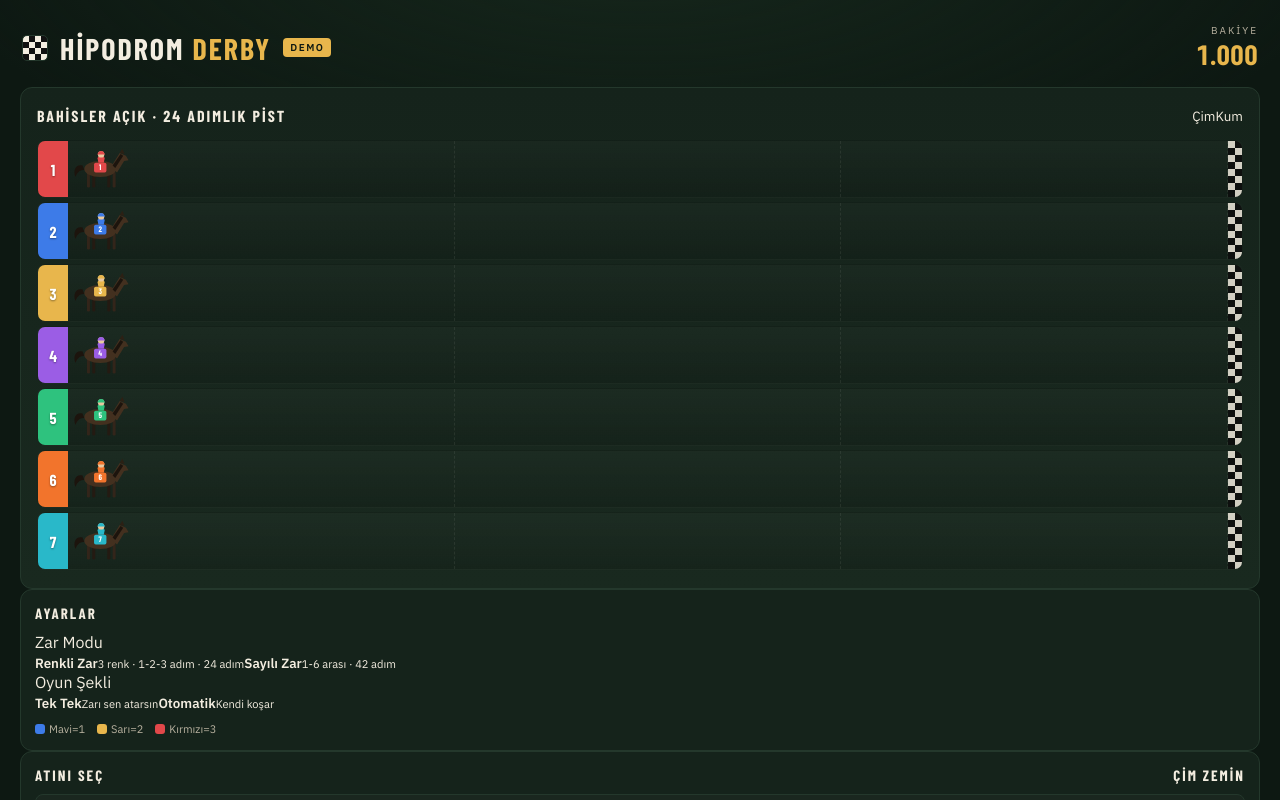
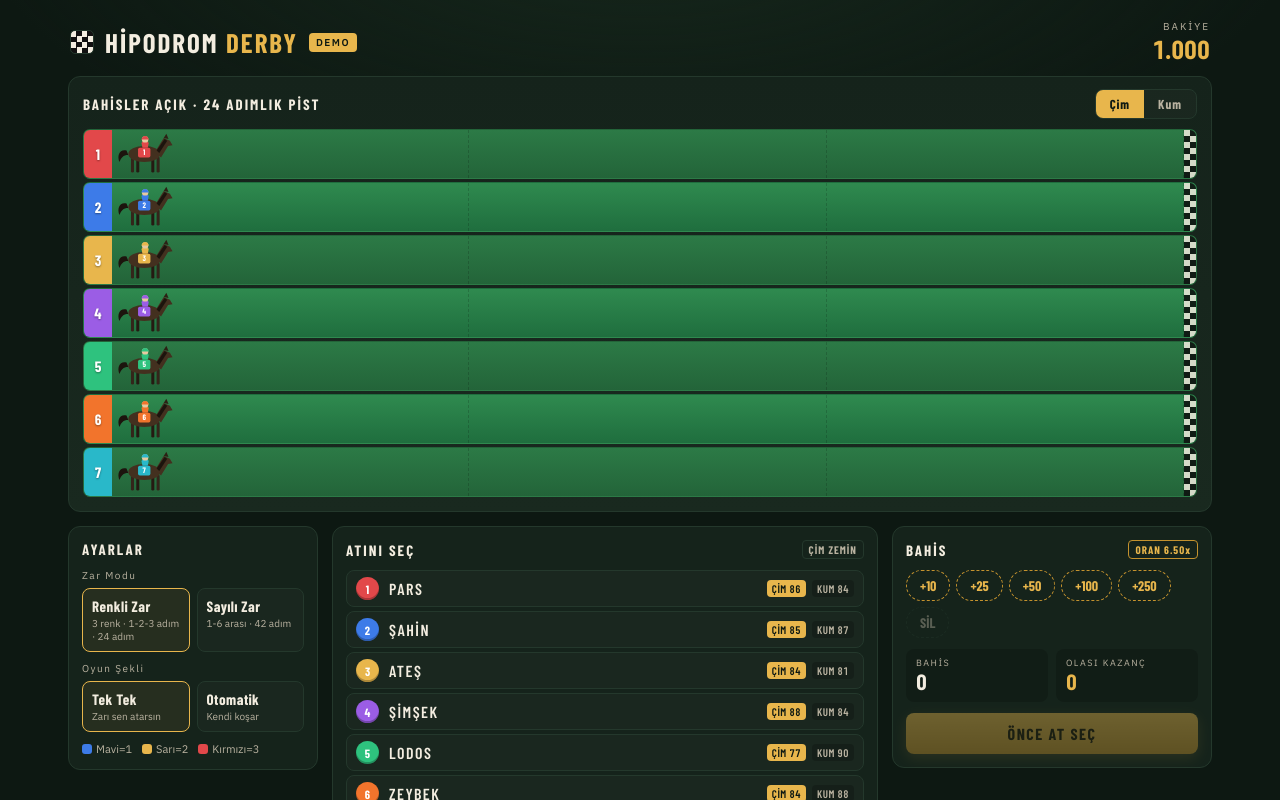
Before and after one commit to nuvlt/hipodrom-derby, a React (Vite) app: page / in a window 1280 px wide. Shown: the top 800 px of the page. Built offline with nearby package versions, Linux system fonts and the light colour scheme; a web font is replaced by a local one.

Commit message:
Refactor styles in styles.css for consistency

```diff
--- a/src/styles.css
+++ b/src/styles.css
@@ -1,12 +1,5 @@
 /* ==================================================================
    HİPODROM DERBY — gece hipodromu teması
-   Palet:
-   --turf      #0D1812  koyu çim (zemin)
-   --dirt      #15231B  pist şeridi
-   --line      #24382C  çizgiler
-   --ivory     #F3EDE0  fildişi (zar, yazı)
-   --gold      #E8B64C  pirinç/kupa altını (vurgu)
-   --blood     #E2484A  kırmızı (kayıp / kırmızı zar)
    ================================================================== */
 
 :root {
@@ -26,89 +19,46 @@
 }
 
 * { box-sizing: border-box; margin: 0; padding: 0; }
-
 html, body, #root { height: 100%; }
 
 body {
-  background:
-    radial-gradient(1200px 500px at 50% -10%, #16271c 0%, transparent 60%),
-    var(--turf);
+  background: radial-gradient(1100px 460px at 50% -10%, #16271c 0%, transparent 60%), var(--turf);
   color: var(--ivory);
   font-family: var(--body);
   -webkit-font-smoothing: antialiased;
 }
 
 button { font-family: inherit; cursor: pointer; border: none; background: none; color: inherit; }
-button:disabled { cursor: not-allowed; opacity: 0.45; }
+button:disabled { cursor: not-allowed; opacity: 0.42; }
 button:focus-visible { outline: 2px solid var(--gold); outline-offset: 2px; }
 
-.app {
-  max-width: 1280px;
-  margin: 0 auto;
-  padding: 18px 20px 40px;
-}
+.app { max-width: 1180px; margin: 0 auto; padding: 16px 18px 30px; }
 
 /* ---------------- üst bar ---------------- */
 
-.topbar {
-  display: flex;
-  align-items: center;
-  justify-content: space-between;
-  padding: 6px 2px 16px;
-}
-
-.brand { display: flex; align-items: center; gap: 12px; }
+.topbar { display: flex; align-items: center; justify-content: space-between; padding: 4px 2px 12px; }
+.brand { display: flex; align-items: center; gap: 11px; }
 
 .brand-flag {
-  width: 26px; height: 26px; border-radius: 5px;
-  background:
-    conic-gradient(#111 90deg, var(--ivory) 90deg 180deg, #111 180deg 270deg, var(--ivory) 270deg);
+  width: 24px; height: 24px; border-radius: 5px;
+  background: conic-gradient(#111 90deg, var(--ivory) 90deg 180deg, #111 180deg 270deg, var(--ivory) 270deg);
   background-size: 50% 50%;
   border: 1px solid var(--line);
 }
 
-.brand h1 {
-  font-family: var(--display);
-  font-weight: 800;
-  font-size: 30px;
-  letter-spacing: 2px;
-  line-height: 1;
-}
-
+.brand h1 { font-family: var(--display); font-weight: 800; font-size: 27px; letter-spacing: 2px; line-height: 1; }
 .brand h1 em { font-style: normal; color: var(--gold); }
 
 .demo-badge {
-  font-size: 10px;
-  font-weight: 600;
-  letter-spacing: 1.5px;
-  color: var(--turf);
-  background: var(--gold);
-  border-radius: 4px;
-  padding: 3px 7px;
+  font-size: 10px; font-weight: 600; letter-spacing: 1.5px;
+  color: var(--turf); background: var(--gold); border-radius: 4px; padding: 3px 7px;
 }
 
 .balance { text-align: right; }
-.balance-label {
-  display: block;
-  font-size: 10px;
-  letter-spacing: 2px;
-  color: var(--ivory-dim);
-}
+.balance-label { display: block; font-size: 10px; letter-spacing: 2px; color: var(--ivory-dim); }
 .balance-value {
-  font-family: var(--display);
-  font-weight: 700;
-  font-size: 28px;
-  color: var(--gold);
+  font-family: var(--display); font-weight: 700; font-size: 26px; color: var(--gold);
   font-variant-numeric: tabular-nums;
-}
-
-/* ---------------- yerleşim ---------------- */
-
-.layout {
-  display: grid;
-  grid-template-columns: 1fr 340px;
-  gap: 18px;
-  align-items: start;
 }
 
 /* ---------------- pist ---------------- */
@@ -118,92 +68,74 @@ button:focus-visible { outline: 2px solid var(--gold); outline-offset: 2px; }
   background: linear-gradient(180deg, var(--dirt) 0%, var(--dirt-2) 100%);
   border: 1px solid var(--line);
   border-radius: var(--radius);
-  padding: 14px 16px 18px;
+  padding: 12px 14px 14px;
   overflow: hidden;
 }
 
 .track-head {
-  display: flex;
-  align-items: center;
-  justify-content: space-between;
-  gap: 12px;
-  margin-bottom: 12px;
-  min-height: 26px;
+  display: flex; align-items: center; justify-content: space-between; gap: 12px;
+  margin-bottom: 10px; min-height: 28px; flex-wrap: wrap;
 }
 
 .track-title {
-  font-family: var(--display);
-  font-weight: 700;
-  letter-spacing: 2px;
-  font-size: 16px;
-  color: var(--ivory);
-  display: flex;
-  align-items: center;
-  gap: 8px;
+  font-family: var(--display); font-weight: 700; letter-spacing: 2px; font-size: 15px;
+  display: flex; align-items: center; gap: 8px;
 }
 
-.live-dot {
-  width: 9px; height: 9px; border-radius: 50%;
-  background: var(--blood);
-  animation: pulse 1s infinite;
+.live-dot { width: 9px; height: 9px; border-radius: 50%; background: var(--blood); animation: pulse 1s infinite; }
+@keyframes pulse { 50% { opacity: 0.3; } }
+
+.head-right { display: flex; align-items: center; gap: 10px; flex-wrap: wrap; justify-content: flex-end; }
+
+.history { display: flex; gap: 4px; }
+.history-dot {
+  width: 19px; height: 19px; border-radius: 50%;
+  display: inline-flex; align-items: center; justify-content: center;
+  font-family: var(--display); font-weight: 700; font-size: 10px; color: #fff;
+  box-shadow: inset 0 -2px 0 rgba(0,0,0,.25);
+}
+.history-dot.big { width: 34px; height: 34px; font-size: 17px; }
+
+/* zemin seçici */
+.theme-toggle { display: flex; border: 1px solid var(--line); border-radius: 8px; overflow: hidden; }
+.theme-toggle button {
+  font-family: var(--display); font-weight: 700; font-size: 13px; letter-spacing: 1px;
+  padding: 6px 14px; color: var(--ivory-dim); background: rgba(255,255,255,.02);
+}
+.theme-toggle button.active { color: var(--turf); background: var(--gold); }
+
+.track { display: flex; flex-direction: column; gap: 3px; }
+
+.lane {
+  display: grid; grid-template-columns: 28px 1fr 12px; align-items: stretch;
+  height: 50px; border-radius: 7px; overflow: hidden;
+  border: 1px solid transparent; transition: border-color .25s, box-shadow .25s;
 }
 
-@keyframes pulse { 50% { opacity: 0.3; } }
-
-.history { display: flex; gap: 5px; flex-wrap: wrap; justify-content: flex-end; }
-
-.history-dot {
-  width: 20px; height: 20px; border-radius: 50%;
-  display: inline-flex; align-items: center; justify-content: center;
-  font-family: var(--display);
-  font-weight: 700; font-size: 11px; color: #fff;
-  box-shadow: inset 0 -2px 0 rgba(0,0,0,.25);
-}
-
-.history-dot.big { width: 34px; height: 34px; font-size: 17px; }
-
-.track { display: flex; flex-direction: column; gap: 4px; }
-
-.lane {
-  display: grid;
-  grid-template-columns: 30px 1fr 14px;
-  align-items: stretch;
-  height: 58px;
-  border-radius: 8px;
-  background: linear-gradient(180deg, rgba(255,255,255,.02), rgba(0,0,0,.12));
-  border: 1px solid transparent;
-  overflow: hidden;
-  transition: border-color .25s, box-shadow .25s;
-}
+/* zemin temaları + biçilmiş çim/kum şeritleri */
+.track.theme-grass .lane { background: linear-gradient(180deg, #2c7a46, #236439); }
+.track.theme-grass .lane:nth-child(even) { background: linear-gradient(180deg, #2f8a4f, #1f6e3e); }
+.track.theme-sand .lane { background: linear-gradient(180deg, #c6a36d, #b28d55); }
+.track.theme-sand .lane:nth-child(even) { background: linear-gradient(180deg, #cfac76, #bb965c); }
 
 .lane-mine { border-color: var(--gold); box-shadow: 0 0 0 1px var(--gold) inset; }
-.lane-winner { border-color: var(--green); box-shadow: 0 0 14px rgba(46,194,126,.35); }
+.lane-winner { border-color: var(--green); box-shadow: 0 0 14px rgba(46,194,126,.4); }
 
 .lane-no {
   display: flex; align-items: center; justify-content: center;
-  font-family: var(--display);
-  font-weight: 800; font-size: 16px; color: #fff;
+  font-family: var(--display); font-weight: 800; font-size: 15px; color: #fff;
   text-shadow: 0 1px 2px rgba(0,0,0,.4);
 }
 
 .lane-run { position: relative; }
-
-.lane-marks {
-  position: absolute; inset: 0;
-  display: flex;
-}
-.lane-marks i {
-  flex: 1;
-  border-right: 1px dashed rgba(243,237,224,.08);
-}
+.lane-marks { position: absolute; inset: 0; display: flex; }
+.lane-marks i { flex: 1; border-right: 1px dashed rgba(0,0,0,.16); }
 
 .runner {
-  position: absolute;
-  top: 50%;
-  left: calc(var(--p, 0) * (100% - 84px));
+  position: absolute; top: 50%; left: calc(var(--p, 0) * (100% - 74px));
   transform: translateY(-50%);
   transition: left 0.72s cubic-bezier(.3,.7,.4,1);
-  width: 76px;
+  width: 68px;
 }
 
 @media (prefers-reduced-motion: reduce) {
@@ -212,298 +144,190 @@ button:focus-visible { outline: 2px solid var(--gold); outline-offset: 2px; }
 }
 
 .roll-pop {
-  position: absolute;
-  top: -8px; right: -4px;
-  font-family: var(--display);
-  font-weight: 800; font-size: 12px;
-  border-radius: 4px;
-  padding: 1px 5px;
+  position: absolute; top: -7px; right: -2px;
+  font-family: var(--display); font-weight: 800; font-size: 11px;
+  border-radius: 4px; padding: 1px 5px;
   box-shadow: 0 2px 6px rgba(0,0,0,.35);
   animation: pop .7s ease both;
 }
-
 @keyframes pop {
   0% { transform: translateY(6px) scale(.6); opacity: 0; }
   30% { transform: translateY(0) scale(1.05); opacity: 1; }
   100% { transform: translateY(-2px) scale(1); opacity: .95; }
 }
 
-.finish-strip {
-  background:
-    repeating-conic-gradient(#0c0c0c 0 25%, var(--ivory) 0 50%) 0 0 / 14px 14px;
-  opacity: .85;
-}
+.finish-strip { background: repeating-conic-gradient(#0c0c0c 0 25%, var(--ivory) 0 50%) 0 0 / 12px 12px; opacity: .85; }
 
 /* ---- at animasyonu ---- */
-
 .horse { overflow: visible; display: block; }
-
 .horse .leg { transform-box: fill-box; transform-origin: 50% 0%; }
-
 .horse.running .leg-f1 { animation: swingA .38s ease-in-out infinite; }
 .horse.running .leg-f2 { animation: swingB .38s ease-in-out infinite; }
 .horse.running .leg-b1 { animation: swingB .38s ease-in-out infinite reverse; }
 .horse.running .leg-b2 { animation: swingA .38s ease-in-out infinite reverse; }
 .horse.running .horse-body-group { animation: bob .38s ease-in-out infinite; }
 .horse.won .horse-body-group { animation: bob .5s ease-in-out infinite; }
-
 @keyframes swingA { 0%,100% { transform: rotate(26deg); } 50% { transform: rotate(-22deg); } }
 @keyframes swingB { 0%,100% { transform: rotate(-26deg); } 50% { transform: rotate(22deg); } }
 @keyframes bob   { 0%,100% { transform: translateY(0); } 50% { transform: translateY(-2.5px); } }
 
 /* ---------------- sonuç ---------------- */
-
 .result-overlay {
-  position: absolute; inset: 0;
-  display: flex; align-items: center; justify-content: center;
-  background: rgba(8, 14, 11, .72);
-  backdrop-filter: blur(3px);
-  animation: fadein .3s ease;
+  position: absolute; inset: 0; display: flex; align-items: center; justify-content: center;
+  background: rgba(8, 14, 11, .72); backdrop-filter: blur(3px); animation: fadein .3s ease;
 }
-
 @keyframes fadein { from { opacity: 0; } }
 
 .result-card {
-  text-align: center;
-  background: var(--dirt);
-  border: 1px solid var(--line);
-  border-top: 3px solid var(--gold);
-  border-radius: var(--radius);
-  padding: 26px 40px 28px;
-  box-shadow: 0 18px 50px rgba(0,0,0,.5);
+  text-align: center; background: var(--dirt);
+  border: 1px solid var(--line); border-top: 3px solid var(--gold); border-radius: var(--radius);
+  padding: 24px 38px 26px; box-shadow: 0 18px 50px rgba(0,0,0,.5);
   animation: rise .35s cubic-bezier(.2,.9,.3,1.2) both;
 }
-
 .result-card.win { border-top-color: var(--green); }
 .result-card.lose { border-top-color: var(--blood); }
-
 @keyframes rise { from { transform: translateY(18px) scale(.96); opacity: 0; } }
 
-.result-eyebrow {
-  font-size: 10px; letter-spacing: 3px; color: var(--ivory-dim); margin-bottom: 10px;
-}
-
+.result-eyebrow { font-size: 10px; letter-spacing: 3px; color: var(--ivory-dim); margin-bottom: 10px; }
 .result-horse {
   display: flex; align-items: center; justify-content: center; gap: 10px;
-  font-family: var(--display);
-  font-weight: 800; font-size: 36px; letter-spacing: 2px;
-  margin-bottom: 8px;
+  font-family: var(--display); font-weight: 800; font-size: 34px; letter-spacing: 2px; margin-bottom: 8px;
 }
-
 .result-payline { color: var(--ivory-dim); margin-bottom: 18px; font-size: 14px; }
 .result-card.win .result-payline strong { color: var(--green); font-size: 17px; }
 
-/* ---------------- yan panel ---------------- */
-
-.side { display: flex; flex-direction: column; gap: 14px; }
-
-.card {
-  background: var(--dirt);
-  border: 1px solid var(--line);
-  border-radius: var(--radius);
-  padding: 14px;
+/* ---------------- alt güverte ---------------- */
+.deck {
+  display: grid; grid-template-columns: 250px 1fr 320px; gap: 14px;
+  margin-top: 14px; align-items: start;
 }
 
+.card { background: var(--dirt); border: 1px solid var(--line); border-radius: var(--radius); padding: 13px; }
+
 .card-title {
-  font-family: var(--display);
-  font-weight: 700; font-size: 15px; letter-spacing: 2px;
-  margin-bottom: 10px;
-  display: flex; align-items: center; justify-content: space-between;
+  font-family: var(--display); font-weight: 700; font-size: 15px; letter-spacing: 2px;
+  margin-bottom: 11px; display: flex; align-items: center; justify-content: space-between;
 }
 
-.odds-tag {
-  font-size: 11px; letter-spacing: 1px;
-  color: var(--gold);
-  border: 1px solid var(--gold-deep);
-  border-radius: 4px;
-  padding: 2px 6px;
+.odds-tag, .surface-tag {
+  font-size: 11px; letter-spacing: 1px; color: var(--gold);
+  border: 1px solid var(--gold-deep); border-radius: 4px; padding: 2px 6px;
 }
+.surface-tag { color: var(--ivory-dim); border-color: var(--line); }
 
-/* zar modu */
+/* ayarlar segmentleri */
+.set-label { font-size: 10px; letter-spacing: 1.5px; color: var(--ivory-dim); margin: 4px 0 6px; }
+.seg { display: grid; grid-template-columns: 1fr 1fr; gap: 7px; margin-bottom: 10px; }
+.seg button {
+  text-align: left; border: 1px solid var(--line); border-radius: 8px; padding: 8px 9px;
+  background: rgba(255,255,255,.02); display: flex; flex-direction: column; gap: 2px;
+  transition: border-color .2s, background .2s;
+}
+.seg button.active { border-color: var(--gold); background: rgba(232,182,76,.08); }
+.seg button b { font-family: var(--display); font-weight: 700; font-size: 15px; letter-spacing: .5px; }
+.seg button small { font-size: 10px; color: var(--ivory-dim); line-height: 1.3; }
 
-.mode-row { display: grid; grid-template-columns: 1fr 1fr; gap: 8px; }
+.legend { display: flex; gap: 10px; flex-wrap: wrap; font-size: 11px; color: var(--ivory-dim); }
+.legend i { display: inline-block; width: 10px; height: 10px; border-radius: 3px; margin-right: 4px; vertical-align: -1px; }
 
-.mode-btn {
-  text-align: left;
-  border: 1px solid var(--line);
-  border-radius: 8px;
-  padding: 10px;
-  background: rgba(255,255,255,.02);
-  transition: border-color .2s, background .2s;
-  display: flex; flex-direction: column; gap: 4px;
+/* at listesi + form */
+.horse-list { display: flex; flex-direction: column; gap: 4px; }
+.horse-row {
+  display: grid; grid-template-columns: 24px 1fr auto; align-items: center; gap: 9px;
+  padding: 6px 9px; border: 1px solid var(--line); border-radius: 8px;
+  background: rgba(255,255,255,.02); transition: border-color .2s, background .2s; text-align: left;
 }
-
-.mode-btn.active { border-color: var(--gold); background: rgba(232,182,76,.08); }
-
-.mode-name { font-family: var(--display); font-weight: 700; font-size: 16px; letter-spacing: 1px; }
-.mode-desc { font-size: 11px; color: var(--ivory-dim); line-height: 1.35; }
-
-.mode-swatches { display: flex; gap: 4px; margin-top: 2px; }
-.mode-swatches i { width: 12px; height: 12px; border-radius: 3px; }
-
-.legend {
-  display: flex; gap: 12px; flex-wrap: wrap;
-  margin-top: 10px;
-  font-size: 11px; color: var(--ivory-dim);
-}
-.legend i {
-  display: inline-block; width: 10px; height: 10px; border-radius: 3px;
-  margin-right: 4px; vertical-align: -1px;
-}
-
-/* at listesi */
-
-.horse-list { display: flex; flex-direction: column; gap: 5px; }
-
-.horse-row {
-  display: grid;
-  grid-template-columns: 26px 1fr auto;
-  align-items: center;
-  gap: 10px;
-  padding: 7px 9px;
-  border: 1px solid var(--line);
-  border-radius: 8px;
-  background: rgba(255,255,255,.02);
-  transition: border-color .2s, background .2s;
-  text-align: left;
-}
-
 .horse-row.active { border-color: var(--gold); background: rgba(232,182,76,.08); }
-.horse-row.leading .hname::after {
-  content: '●';
-  color: var(--green);
-  font-size: 9px;
-  margin-left: 6px;
-  vertical-align: 2px;
-}
+.horse-row.leading .hname::after { content: '●'; color: var(--green); font-size: 9px; margin-left: 6px; vertical-align: 2px; }
 
 .silk {
-  width: 24px; height: 24px; border-radius: 50%;
+  width: 23px; height: 23px; border-radius: 50%;
   display: inline-flex; align-items: center; justify-content: center;
   font-family: var(--display); font-weight: 800; font-size: 12px; color: #fff;
   box-shadow: inset 0 -2px 0 rgba(0,0,0,.25);
 }
-
 .hname { font-family: var(--display); font-weight: 600; letter-spacing: 1.5px; font-size: 16px; }
 
-.hsteps {
-  font-size: 12px;
+.form { display: flex; gap: 6px; }
+.form b {
+  font-family: var(--display); font-weight: 600; font-size: 11px; letter-spacing: .5px;
+  color: var(--ivory-dim); background: rgba(0,0,0,.2); border-radius: 4px; padding: 2px 5px;
   font-variant-numeric: tabular-nums;
-  color: var(--gold);
 }
-.hsteps.dim { color: var(--ivory-dim); }
+.form b.on { color: var(--turf); background: var(--gold); }
+
+.hsteps { font-size: 12px; font-variant-numeric: tabular-nums; color: var(--gold); }
+.form-note { font-size: 10px; color: var(--ivory-dim); margin-top: 8px; }
 
 /* bahis */
-
-.chip-row { display: flex; gap: 6px; flex-wrap: wrap; margin-bottom: 12px; }
-
+.chip-row { display: flex; gap: 6px; flex-wrap: wrap; margin-bottom: 11px; }
 .chip {
-  font-family: var(--display);
-  font-weight: 700; font-size: 14px; letter-spacing: .5px;
-  border: 1px dashed var(--gold-deep);
-  color: var(--gold);
-  border-radius: 999px;
-  padding: 6px 13px;
-  transition: background .15s;
+  font-family: var(--display); font-weight: 700; font-size: 14px;
+  border: 1px dashed var(--gold-deep); color: var(--gold); border-radius: 999px;
+  padding: 6px 13px; transition: background .15s;
 }
 .chip:not(:disabled):hover { background: rgba(232,182,76,.12); }
 .chip-clear { border-color: var(--line); color: var(--ivory-dim); }
 
-.bet-summary {
-  display: grid; grid-template-columns: 1fr 1fr; gap: 8px;
-  margin-bottom: 12px;
-}
-.bet-summary > div {
-  background: rgba(0,0,0,.18);
-  border-radius: 8px;
-  padding: 8px 10px;
-}
+.bet-summary { display: grid; grid-template-columns: 1fr 1fr; gap: 8px; margin-bottom: 11px; }
+.bet-summary > div { background: rgba(0,0,0,.18); border-radius: 8px; padding: 8px 10px; }
 .bs-label { display: block; font-size: 9px; letter-spacing: 1.5px; color: var(--ivory-dim); }
-.bs-value {
-  font-family: var(--display);
-  font-weight: 700; font-size: 22px;
-  font-variant-numeric: tabular-nums;
-}
+.bs-value { font-family: var(--display); font-weight: 700; font-size: 22px; font-variant-numeric: tabular-nums; }
+.bs-value.sm { font-size: 17px; }
 .bs-value.gold { color: var(--gold); }
 
-/* butonlar */
-
-.btn {
-  font-family: var(--display);
-  font-weight: 700; font-size: 16px; letter-spacing: 1.5px;
-  border-radius: 8px;
-  padding: 11px 18px;
-  transition: transform .1s, filter .15s;
-}
+.btn { font-family: var(--display); font-weight: 700; font-size: 16px; letter-spacing: 1.5px; border-radius: 8px; padding: 11px 18px; transition: transform .1s, filter .15s; }
 .btn:not(:disabled):active { transform: translateY(1px); }
-
-.btn-gold {
-  background: linear-gradient(180deg, var(--gold), var(--gold-deep));
-  color: #241a08;
-  box-shadow: 0 4px 14px rgba(232,182,76,.25);
-}
+.btn-gold { background: linear-gradient(180deg, var(--gold), var(--gold-deep)); color: #241a08; box-shadow: 0 4px 14px rgba(232,182,76,.25); }
 .btn-gold:not(:disabled):hover { filter: brightness(1.07); }
-
 .btn-ghost { border: 1px solid var(--line); color: var(--ivory-dim); }
 .btn-ghost:hover { border-color: var(--ivory-dim); color: var(--ivory); }
-
 .wide { width: 100%; }
 
 /* geri sayım */
-
 .countdown-box { display: flex; align-items: center; gap: 14px; }
-
 .cd-ring {
-  width: 58px; height: 58px; flex: none;
-  border-radius: 50%;
-  border: 3px solid var(--gold);
+  width: 56px; height: 56px; flex: none; border-radius: 50%; border: 3px solid var(--gold);
   display: flex; align-items: center; justify-content: center;
-  font-family: var(--display); font-weight: 800; font-size: 24px;
-  color: var(--gold);
+  font-family: var(--display); font-weight: 800; font-size: 23px; color: var(--gold);
   animation: pulse 1s infinite;
 }
-
 .cd-actions { display: flex; flex-direction: column; gap: 6px; flex: 1; }
 .cd-actions .btn { width: 100%; padding: 8px 12px; font-size: 14px; }
 
-/* oyuncunun zarı */
+/* yarış kutusu */
+.race-box { display: flex; align-items: center; gap: 14px; }
+.dice-action {
+  display: flex; flex-direction: column; align-items: center; gap: 6px;
+  border: 1px solid var(--line); border-radius: 12px; padding: 10px 14px; flex: none;
+  background: rgba(255,255,255,.02); transition: transform .1s, border-color .2s, box-shadow .2s;
+}
+.dice-action:not(:disabled):not(.auto):hover { border-color: var(--gold); box-shadow: 0 0 0 1px var(--gold) inset; }
+.dice-action:not(:disabled):not(.auto):active { transform: translateY(2px); }
+.dice-action.auto { cursor: default; }
+.dice-cta { font-family: var(--display); font-weight: 800; font-size: 13px; letter-spacing: 1.5px; color: var(--gold); }
 
-.my-roll { display: flex; align-items: center; gap: 14px; }
+.race-info { display: flex; flex-direction: column; gap: 8px; flex: 1; }
+.race-info > div { background: rgba(0,0,0,.18); border-radius: 8px; padding: 7px 10px; }
 
 .die {
-  border-radius: 12px;
-  box-shadow: inset 0 -4px 0 rgba(0,0,0,.18), 0 4px 12px rgba(0,0,0,.35);
-  display: flex; align-items: center; justify-content: center;
-  padding: 8px;
-  transition: background .25s;
+  border-radius: 12px; box-shadow: inset 0 -4px 0 rgba(0,0,0,.18), 0 4px 12px rgba(0,0,0,.35);
+  display: flex; align-items: center; justify-content: center; padding: 8px;
+  animation: dieroll .72s ease;
 }
-.die-lg { width: 64px; height: 64px; flex: none; }
-.die.rolling { animation: dieroll .72s ease; }
-.die-q { font-family: var(--display); font-weight: 800; font-size: 26px; color: #1b1b1b; }
-
+.die-lg { width: 58px; height: 58px; flex: none; }
+.die-q { font-family: var(--display); font-weight: 800; font-size: 24px; color: #1b1b1b; }
 @keyframes dieroll {
   0% { transform: rotate(0) scale(.85); }
   40% { transform: rotate(180deg) scale(1.08); }
   100% { transform: rotate(360deg) scale(1); }
 }
 
-.fineprint {
-  font-size: 11px;
-  line-height: 1.5;
-  color: var(--ivory-dim);
-  padding: 0 4px;
-}
+.fineprint { font-size: 11px; line-height: 1.5; color: var(--ivory-dim); padding: 12px 4px 0; text-align: center; }
 
 /* ---------------- mobil ---------------- */
-
 @media (max-width: 980px) {
-  .layout { grid-template-columns: 1fr; }
-  .app { padding: 12px 12px 32px; }
-  .brand h1 { font-size: 24px; }
-  .lane { height: 48px; }
-  .runner { width: 62px; }
-  .runner svg { width: 62px; height: 42px; }
-  .runner { left: calc(var(--p, 0) * (100% - 68px)); }
-  .result-card { padding: 20px 22px; margin: 0 12px; }
-  .result-horse { font-size: 28px; }
+  .deck { grid-template-columns: 1fr; }
+  .app { padding: 12px 12px 28px; }
+  .brand h1 { font-size: 23px; }
 }
```
